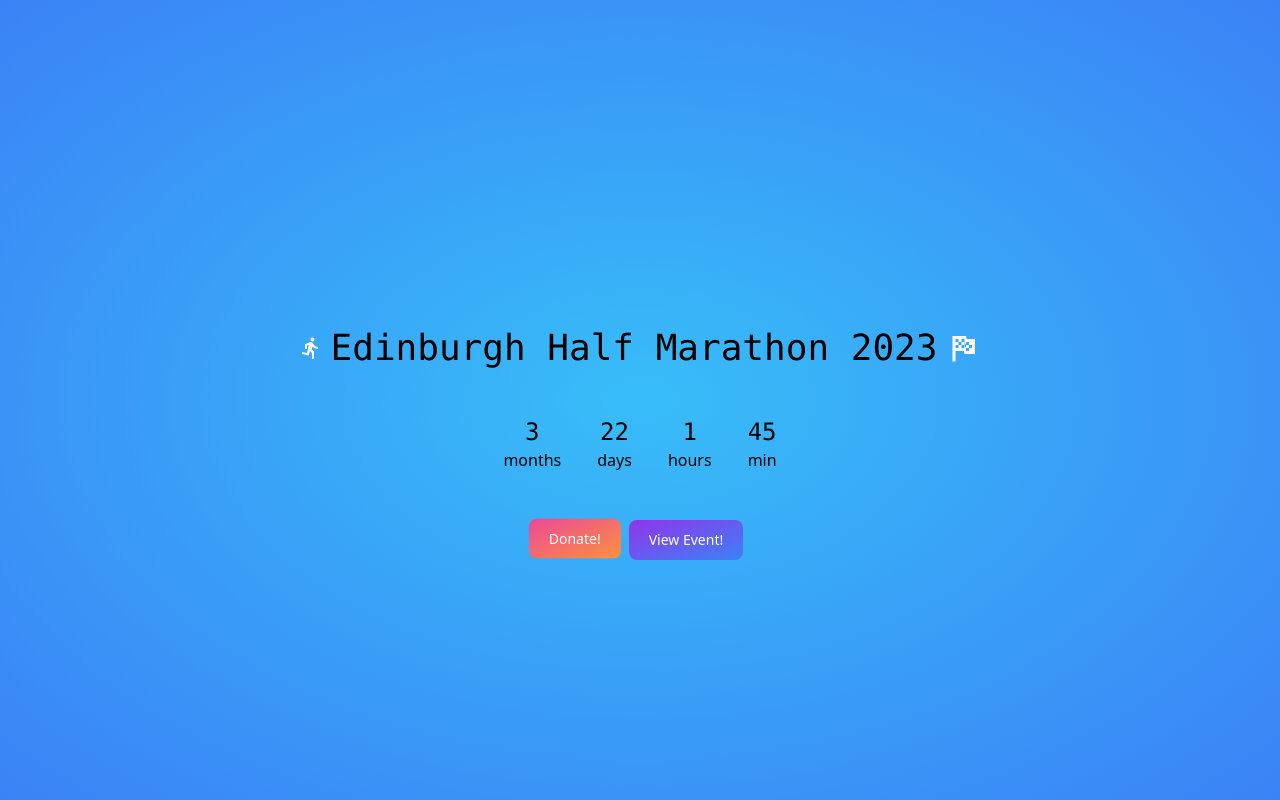
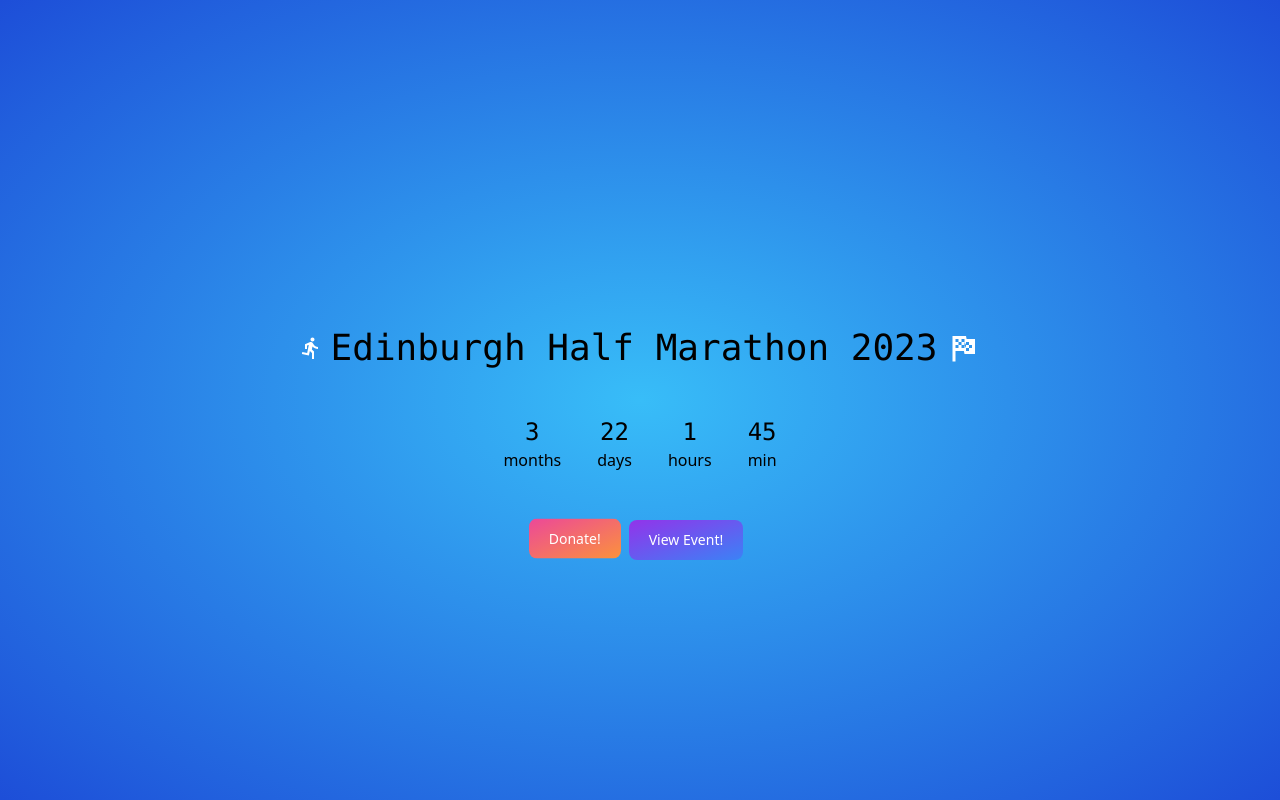
Before and after one commit to callumbuttery/marathon-tracker, a React (Vite) app: page / in a window 1280 px wide. Built offline with nearby package versions, Linux system fonts and the light colour scheme.

Commit message:
Feat: working event button

```diff
--- a/src/components/buttons/ViewEvent.tsx
+++ b/src/components/buttons/ViewEvent.tsx
@@ -1,7 +1,7 @@
 export const ViewEventButton: React.FC = () => {
     return (
         <div>
-            <button type="button" className="shadow-4xl text-white bg-gradient-to-br from-purple-600 to-blue-500 hover:bg-gradient-to-bl focus:ring-4 focus:outline-none focus:ring-blue-300 dark:focus:ring-blue-800 font-medium rounded-lg text-sm px-5 py-2.5 text-center mr-2 mb-2">View Event!</button>
+            <button onClick={() => window.open('https://www.scottishhalfmarathon.com/half', "_blank")} type="button" className="shadow-4xl text-white bg-gradient-to-br from-purple-600 to-blue-500 hover:bg-gradient-to-bl focus:ring-4 focus:outline-none focus:ring-blue-300 dark:focus:ring-blue-800 font-medium rounded-lg text-sm px-5 py-2.5 text-center mr-2 mb-2">View Event!</button>
         </div>
     )
 }
--- a/src/pages/Landing.tsx
+++ b/src/pages/Landing.tsx
@@ -8,7 +8,7 @@
 
 export const Landing: React.FC = () => {
     return (
-        <div className="h-screen bg-[radial-gradient(ellipse_at_center,_var(--tw-gradient-stops))] from-sky-400 to-blue-500 pt-72">
+        <div className="h-screen bg-[radial-gradient(ellipse_at_center,_var(--tw-gradient-stops))] from-sky-400 to-blue-700 pt-72">
 
             <div className="flex justify-center items-center mt-10 font-mono text-4xl">
                 <Icon path={mdiRun} size={1} color={'white'} />
```
